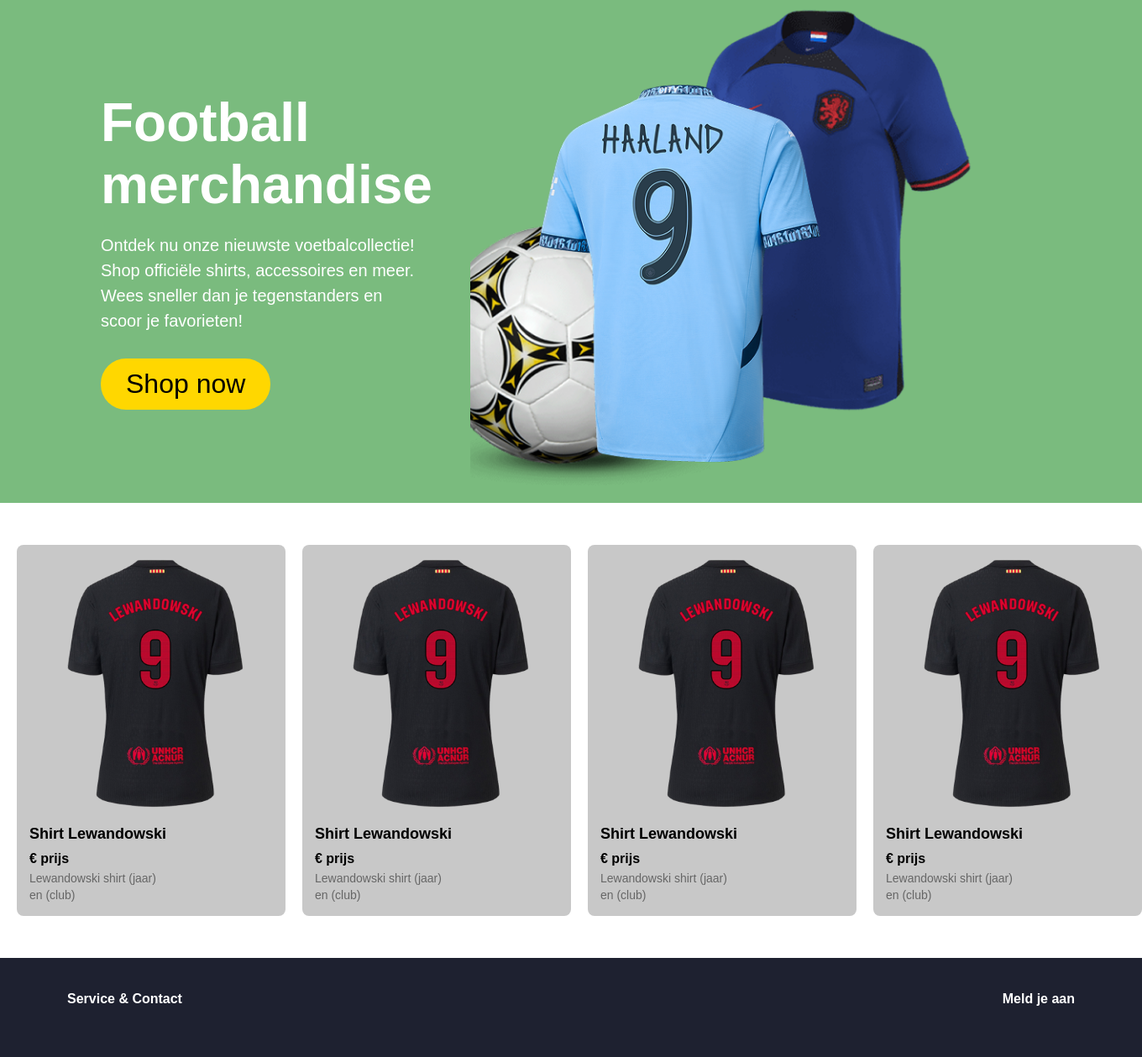
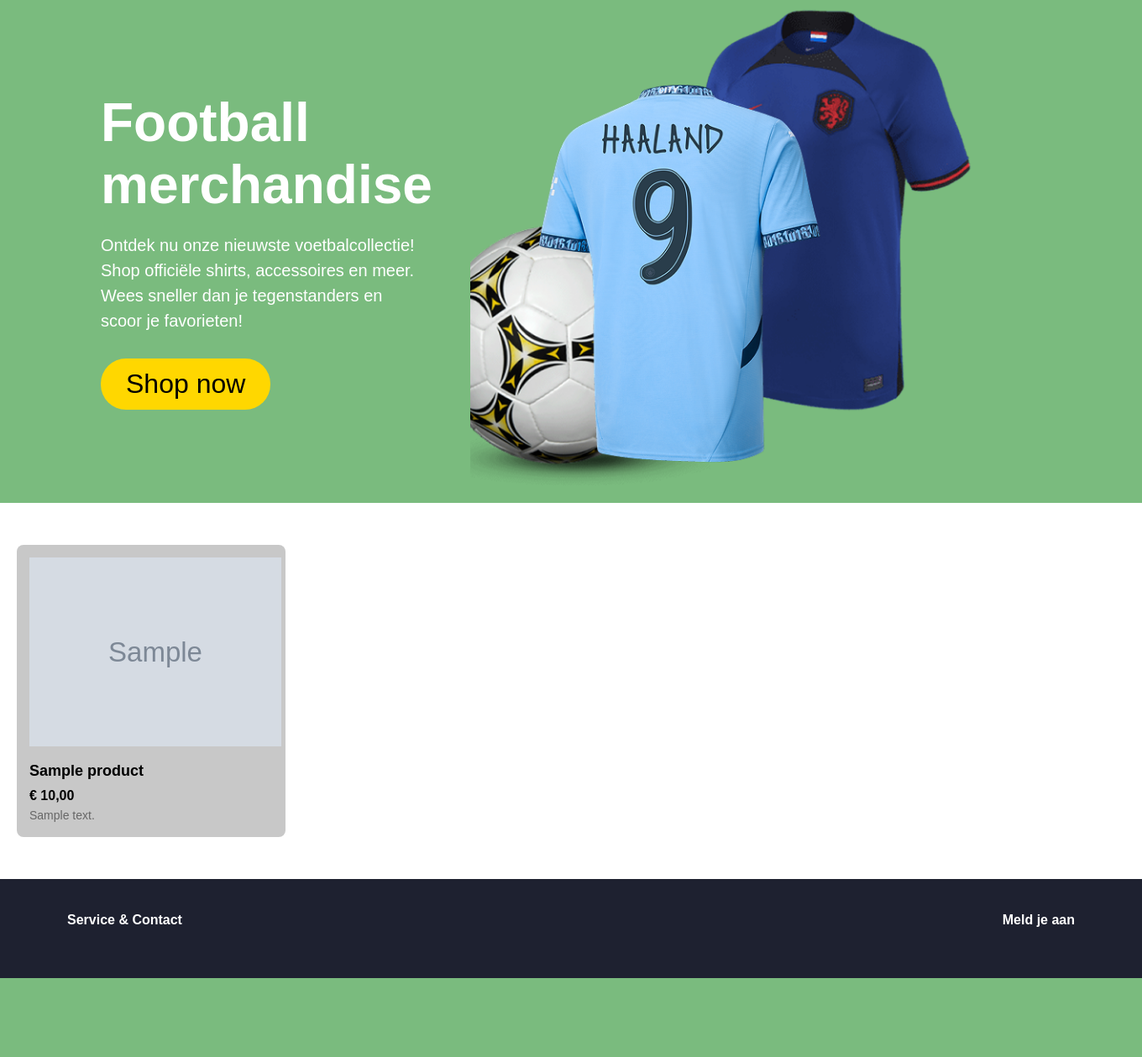
Before and after one commit to karim100899/NetFootballGear, a PHP site: page / in a window 1360 px wide. Shown: the part 101-1360 px from the top of the page at 84% size. After the commit the page ends 1266 px from the top, so only its background shows below. Run offline with PHP 8.4, Linux system fonts and the light colour scheme; tables that the repository leaves empty or names only in its code hold one stand-in row (values such as "Sample post"); grey boxes marked "Sample" are stand-in pictures.

Commit message:
home page

```diff
--- a/css/styles.css
+++ b/css/styles.css
@@ -157,6 +157,19 @@ nav {
     justify-items: center;
 }
 
+.no-products {
+    grid-column: 1 / -1;
+    text-align: center;
+    padding: 2rem;
+    background-color: #f5f5f5;
+    border-radius: 8px;
+}
+
+.no-products p {
+    font-size: 1.2rem;
+    color: #666;
+}
+
 .product-card {
     background-color: #C8C8C8;
     padding: 15px;
@@ -166,8 +179,16 @@ nav {
     transition: transform 0.3s ease;
 }
 
+/* Product card link styling */
+.product-card a {
+    text-decoration: none;
+    color: inherit;
+    display: block;
+}
+
 .product-card:hover {
     transform: translateY(-5px);
+    box-shadow: 0 4px 15px rgba(0,0,0,0.1);
 }
 
 .product-image {
--- /dev/null
+++ b/functions/product.php
@@ -0,0 +1,20 @@
+<?php
+function getRandomProducts($pdo, $limit = 4) {
+    try {
+        // Query om random producten op te halen
+        $query = "SELECT productID, image, description, price, title
+                 FROM products
+                 ORDER BY RAND()
+                 LIMIT :limit";
+
+        $stmt = $pdo->prepare($query);
+        $stmt->bindValue(':limit', $limit, PDO::PARAM_INT);
+        $stmt->execute();
+
+        return $stmt->fetchAll(PDO::FETCH_ASSOC);
+    } catch (PDOException $e) {
+        // Log de error (in een productieomgeving)
+        error_log("Error fetching random products: " . $e->getMessage());
+        return false;
+    }
+}
--- a/index.php
+++ b/index.php
@@ -1,3 +1,8 @@
 <?php
+require_once 'config.php';
+require_once 'functions/product.php';
+
+// Haal random producten op
+$products = getRandomProducts($pdo);
 
 include 'views/index_view.php';
--- a/views/index_view.php
+++ b/views/index_view.php
@@ -38,45 +38,25 @@
 
 <section class="products">
     <div class="product-grid">
-        <!-- Product 1 -->
-        <div class="product-card">
-            <div class="product-image">
-                <img src="images/lewa-shirt.png" alt="Lewandowski shirt">
+        <?php if ($products && count($products) > 0): ?>
+            <?php foreach ($products as $product): ?>
+                <div class="product-card">
+                    <div class="product-image">
+                        <a href="product.php?id=<?php echo htmlspecialchars($product['productID']); ?>">
+                            <img src="<?php echo htmlspecialchars($product['image']); ?>"
+                                 alt="<?php echo htmlspecialchars($product['title']); ?>">
+                    </div>
+                    <h3><?php echo htmlspecialchars($product['title']); ?></h3>
+                    <p class="price">€ <?php echo number_format($product['price'], 2, ',', '.'); ?></p>
+                    <p class="description"><?php echo htmlspecialchars($product['description']); ?></p>
+                    </a>
+                </div>
+            <?php endforeach; ?>
+        <?php else: ?>
+            <div class="no-products">
+                <p>Er zijn momenteel geen producten beschikbaar.</p>
             </div>
-            <h3>Shirt Lewandowski</h3>
-            <p class="price">€ prijs</p>
-            <p class="description">Lewandowski shirt (jaar)<br>en (club)</p>
-        </div>
-
-        <!-- Product 2 -->
-        <div class="product-card">
-            <div class="product-image">
-                <img src="images/lewa-shirt.png" alt="Lewandowski shirt">
-            </div>
-            <h3>Shirt Lewandowski</h3>
-            <p class="price">€ prijs</p>
-            <p class="description">Lewandowski shirt (jaar)<br>en (club)</p>
-        </div>
-
-        <!-- Product 3 -->
-        <div class="product-card">
-            <div class="product-image">
-                <img src="images/lewa-shirt.png" alt="Lewandowski shirt">
-            </div>
-            <h3>Shirt Lewandowski</h3>
-            <p class="price">€ prijs</p>
-            <p class="description">Lewandowski shirt (jaar)<br>en (club)</p>
-        </div>
-
-        <!-- Product 4 -->
-        <div class="product-card">
-            <div class="product-image">
-                <img src="images/lewa-shirt.png" alt="Lewandowski shirt">
-            </div>
-            <h3>Shirt Lewandowski</h3>
-            <p class="price">€ prijs</p>
-            <p class="description">Lewandowski shirt (jaar)<br>en (club)</p>
-        </div>
+        <?php endif; ?>
     </div>
 </section>
 
@@ -90,5 +70,6 @@
         </div>
     </div>
 </footer>
+<script src="js/main.js"></script>
 </body>
 </html>
```
